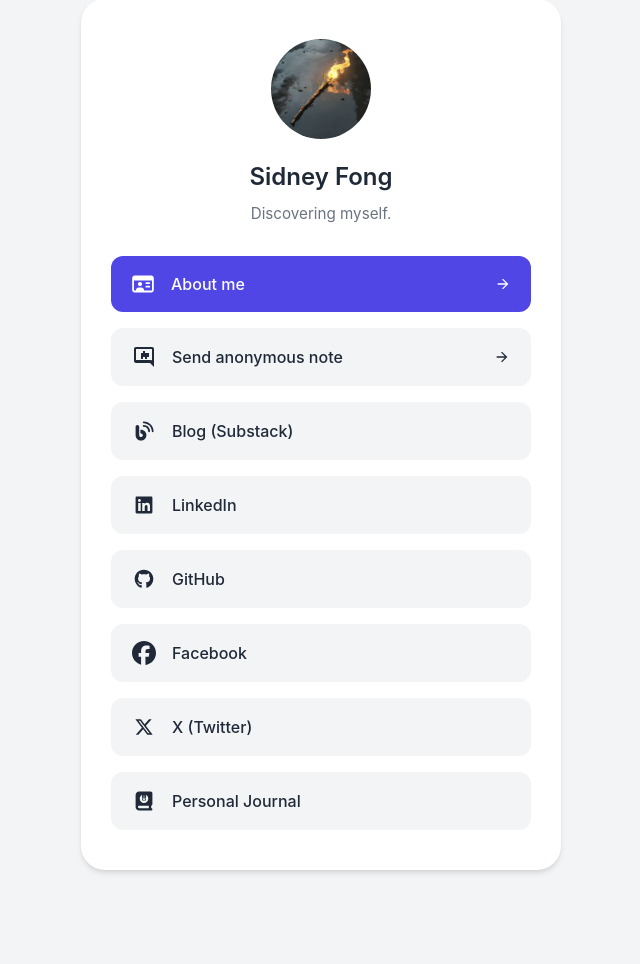
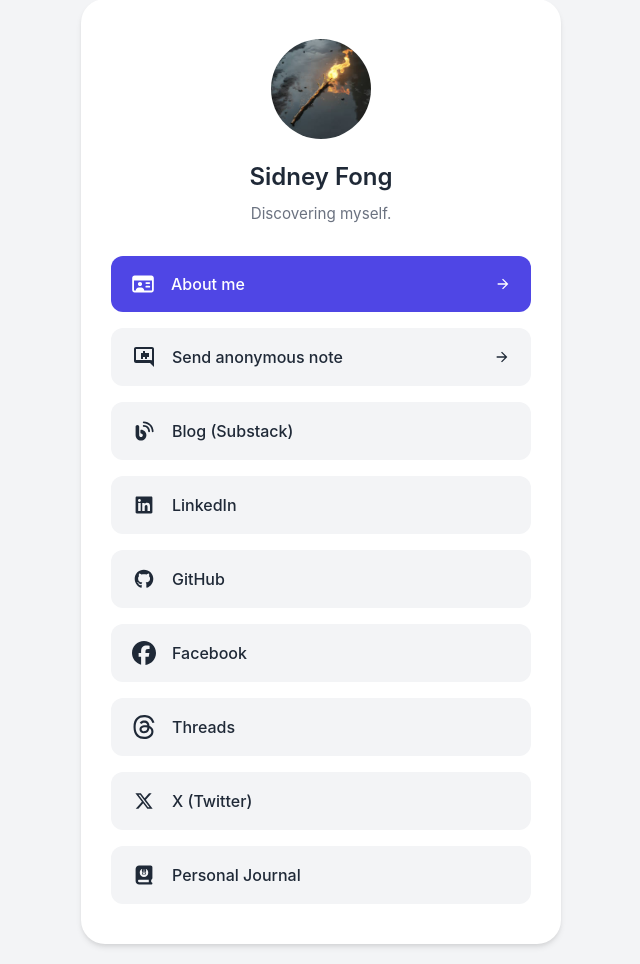
Before and after one commit to hnfong/e14, a Django app: page / in a window 1280 px wide. Shown: the part 21-985 px from the top of the page, without its empty margins (319-959 px from the left). Before the commit the page ends 894 px from the top, so only its background shows below. Run offline with Django 4.2, Linux system fonts and the light colour scheme; parts of the project's set-up code (start-up, migrations or seed data) failed here and were passed over.

Commit message:
Add threads

```diff
--- a/note/templates/note/index.html
+++ b/note/templates/note/index.html
@@ -250,6 +250,15 @@
      </div>
     </a>
 
+    <!-- Threads -->
+    <a href="https://www.threads.com/@si.fong" class="link-item" target="_blank">
+     <div class="link-content">
+      <svg xmlns="http://www.w3.org/2000/svg" width="16" height="16" fill="currentColor" class="bi bi-threads" viewBox="0 0 16 16">
+  <path d="M6.321 6.016c-.27-.18-1.166-.802-1.166-.802.756-1.081 1.753-1.502 3.132-1.502.975 0 1.803.327 2.394.948s.928 1.509 1.005 2.644q.492.207.905.484c1.109.745 1.719 1.86 1.719 3.137 0 2.716-2.226 5.075-6.256 5.075C4.594 16 1 13.987 1 7.994 1 2.034 4.482 0 8.044 0 9.69 0 13.55.243 15 5.036l-1.36.353C12.516 1.974 10.163 1.43 8.006 1.43c-3.565 0-5.582 2.171-5.582 6.79 0 4.143 2.254 6.343 5.63 6.343 2.777 0 4.847-1.443 4.847-3.556 0-1.438-1.208-2.127-1.27-2.127-.236 1.234-.868 3.31-3.644 3.31-1.618 0-3.013-1.118-3.013-2.582 0-2.09 1.984-2.847 3.55-2.847.586 0 1.294.04 1.663.114 0-.637-.54-1.728-1.9-1.728-1.25 0-1.566.405-1.967.868ZM8.716 8.19c-2.04 0-2.304.87-2.304 1.416 0 .878 1.043 1.168 1.6 1.168 1.02 0 2.067-.282 2.232-2.423a6.2 6.2 0 0 0-1.528-.161"/></svg>
+      <span>Threads</span>
+     </div>
+    </a>
+
     <!-- X (Twitter) -->
     <a href="https://x.com/hnfong" class="link-item" target="_blank">
      <div class="link-content">
```
